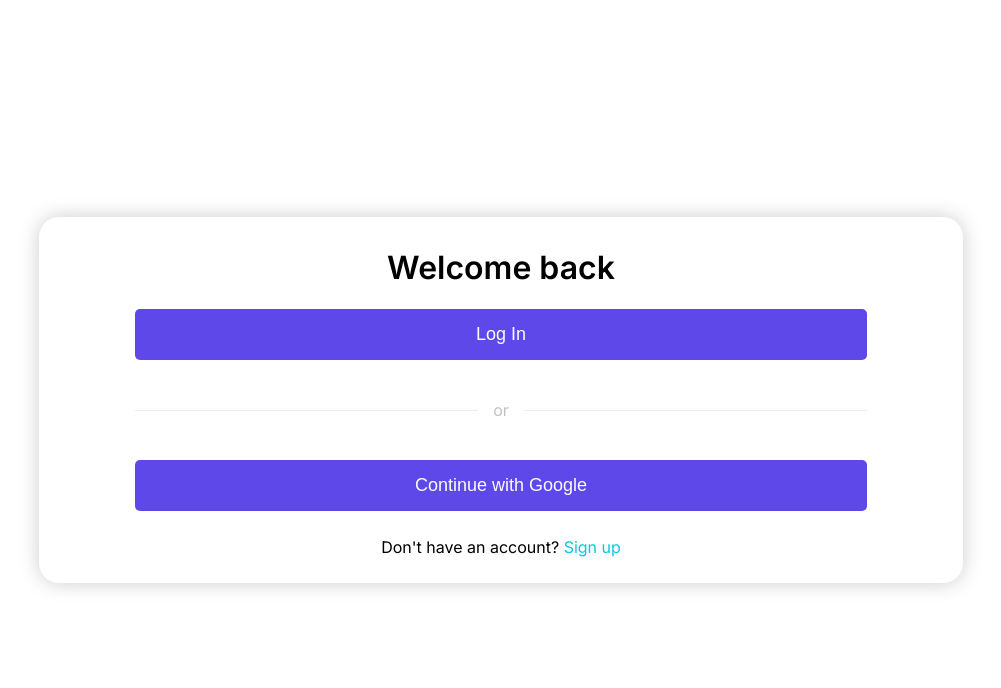
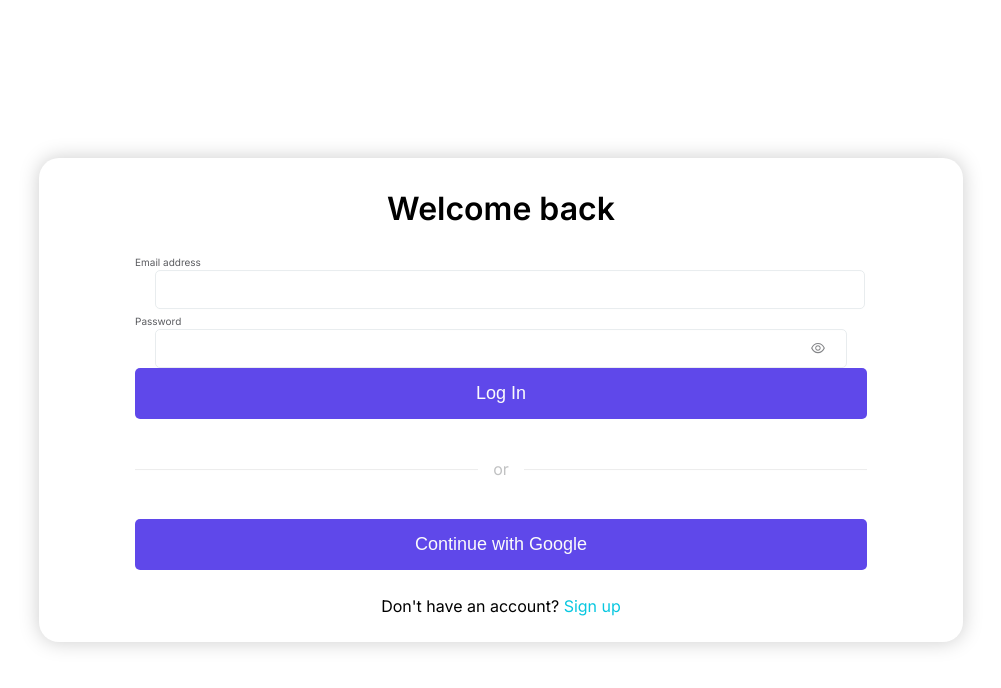
Before and after one commit to bmokriev/project-management-app, a React (Create React App) app: page /login in a window 1280 px wide. Shown: the top 688 px of the page, without its empty margins (139-1140 px from the left). Built offline with nearby package versions, Linux system fonts and the light colour scheme.

Commit message:
Added inputs to Login page

```diff
--- a/src/components/pages/LoginPage/LoginPage.jsx
+++ b/src/components/pages/LoginPage/LoginPage.jsx
@@ -2,12 +2,16 @@ import React from "react";
 import "./style.scss";
 import ContainerLayout from "../../layouts/ContainerLayout/ContainerLayout";
 import ButtonPrimary from "../../ui/buttons/ButtonPrimary/ButtonPrimary";
+import EmailAndNameField from "../../ui/inputFields/EmailAndNameField/EmailAndNamefield";
+import PasswordField from "../../ui/inputFields/PasswordField/PasswordField";
 
 const LoginPage = () => {
   return (
     <ContainerLayout>
       <div className="login-page">
         <h1 className="title">Welcome back</h1>
+        <EmailAndNameField emailAndNameLabel="Email address" />
+        <PasswordField InputLabel="Password" />
         <ButtonPrimary btnTitle="Log In" />
 
         <div class="divider">
```
